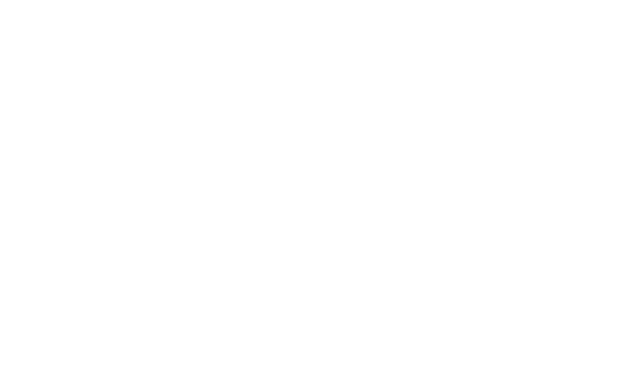
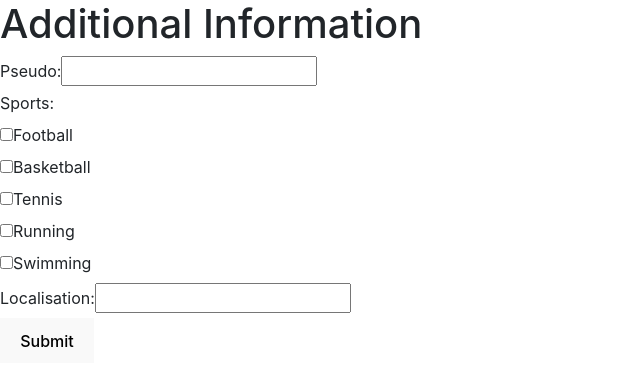
Before and after one commit to PierreSCHIAVON/SportSquad, a React (Vite) app in the folder FrontEnd/: page /login/additional-info in a window 1280 px wide. Before the commit this address had no page. Shown: the top 386 px of the page, without its empty margins (0-640 px from the left). Built offline with nearby package versions, Linux system fonts and the light colour scheme.

Commit message:
wip: additional info

```diff
--- a/FrontEnd/package.json
+++ b/FrontEnd/package.json
@@ -4,7 +4,7 @@
   "version": "0.0.0",
   "type": "module",
   "scripts": {
-    "npm run" : "npm run dev",
+    "npm run": "npm run dev",
     "dev": "vite",
     "build": "tsc -b && vite build",
     "lint": "eslint .",
@@ -20,7 +20,7 @@
     "react": "^18.3.1",
     "react-bootstrap": "^2.10.5",
     "react-dom": "^18.3.1",
-    "react-router-dom": "^6.28.0",
+    "react-router-dom": "^6.30.0",
     "sportsquad": "file:"
   },
   "devDependencies": {
--- a/FrontEnd/src/App.tsx
+++ b/FrontEnd/src/App.tsx
@@ -3,16 +3,24 @@ import "./App.css";
 import Layout from "./Components/Homepage/Layout";
 import Body from "./Components/Homepage/Body";
 import About from "./Components/Homepage/About";
+import LoginPage from "./pages/Login";
+import AdditionalInfo from "./pages/Additional-info";
+import PrivateRoute from "./Components/PrivateRoutes"; // Import du composant
 
 const App: React.FC = () => {
   return (
     <BrowserRouter>
       <Routes>
-        <Route path="/" element={<Layout />}>
-          {/* Route par défaut */}
-          <Route index element={<Body />} />
-          {/* Autres pages */}
-          <Route path="about" element={<About />} />
+        {/* Routes accessibles sans authentification */}
+        <Route path="/login" element={<LoginPage />} />
+        <Route path="/login/additional-info" element={<AdditionalInfo />} />
+
+        {/* Routes protégées */}
+        <Route element={<PrivateRoute />}>
+          <Route path="/" element={<Layout />}>
+            <Route index element={<Body />} />
+            <Route path="about" element={<About />} />
+          </Route>
         </Route>
       </Routes>
     </BrowserRouter>
--- /dev/null
+++ b/FrontEnd/src/Components/PrivateRoutes.tsx
@@ -0,0 +1,13 @@
+import { Navigate, Outlet } from "react-router-dom";
+
+// Vérification si l'utilisateur est connecté
+const isAuthenticated = () => {
+  const token = localStorage.getItem("token");
+  return token ? true : false;
+};
+
+const PrivateRoute = () => {
+  return isAuthenticated() ? <Outlet /> : <Navigate to="/login" />;
+};
+
+export default PrivateRoute;
--- /dev/null
+++ b/FrontEnd/src/pages/Additional-info.tsx
@@ -0,0 +1,70 @@
+import React, { useState } from 'react';
+
+const AdditionalInfo: React.FC = () => {
+
+    const [username, setUsername] = useState('');
+    const [sports, setSports] = useState<string[]>([]);
+    const [location, setLocation] = useState('');
+
+    const availableSports = ['Football', 'Basketball', 'Tennis', 'Running', 'Swimming'];
+
+    const handleSportChange = (sport: string) => {
+        setSports((prev) =>
+            prev.includes(sport) ? prev.filter((s) => s !== sport) : [...prev, sport]
+        );
+    };
+
+    const handleSubmit = (e: React.FormEvent) => {
+        e.preventDefault();
+        console.log({ username, sports, location });
+    };
+
+    return (
+        <div>
+            <h1>Additional Information</h1>
+            <form onSubmit={handleSubmit}>
+                <div>
+                    <label htmlFor="username">Pseudo:</label>
+                    <input
+                        type="text"
+                        id="username"
+                        value={username}
+                        onChange={(e) => setUsername(e.target.value)}
+                        required
+                    />
+                </div>
+
+                <div>
+                    <label>Sports:</label>
+                    {availableSports.map((sport) => (
+                        <div key={sport}>
+                            <input
+                                type="checkbox"
+                                id={sport}
+                                value={sport}
+                                checked={sports.includes(sport)}
+                                onChange={() => handleSportChange(sport)}
+                            />
+                            <label htmlFor={sport}>{sport}</label>
+                        </div>
+                    ))}
+                </div>
+
+                <div>
+                    <label htmlFor="location">Localisation:</label>
+                    <input
+                        type="text"
+                        id="location"
+                        value={location}
+                        onChange={(e) => setLocation(e.target.value)}
+                        required
+                    />
+                </div>
+
+                <button type="submit">Submit</button>
+            </form>
+        </div>
+    );
+};
+
+export default AdditionalInfo;
--- a/FrontEnd/src/pages/Home.tsx
+++ b/FrontEnd/src/pages/Home.tsx
@@ -6,7 +6,6 @@ import Breadcrumb from '../Components/Breadcrumb';
 import Evenements from './Events';
 import Header from './Header';
 import Footer from './Footer';
-import Breadcrumb from '../Components/Breadcrumb';
 
 const userId = 1;
 interface Event {
--- a/FrontEnd/src/pages/Login.tsx
+++ b/FrontEnd/src/pages/Login.tsx
@@ -15,7 +15,7 @@ const LoginPage = () => {
     useEffect(() => {
         const token = localStorage.getItem('token');
         if (token) {
-            navigate('/dashboard');
+            navigate('/');
         }
     }, [navigate]);
 
@@ -31,11 +31,12 @@ const LoginPage = () => {
         try {
             const endpoint = isLogin ? '/login' : '/register';
             const response = await api.post(endpoint, { email, password });
-            console.log(response.data);
 
             if (isLogin) {
                 localStorage.setItem('token', response.data.token);
-                navigate('/dashboard');
+                if(response.data.newAccount) {
+                    navigate('login/additional-info', { state: { email } });
+                }
             } else {
                 setIsLogin(true);
             }
```
Also changed, not shown: 1 other file (tests, documents, lock files or other folders). Lines whose indentation alone changed are shown as unchanged.
